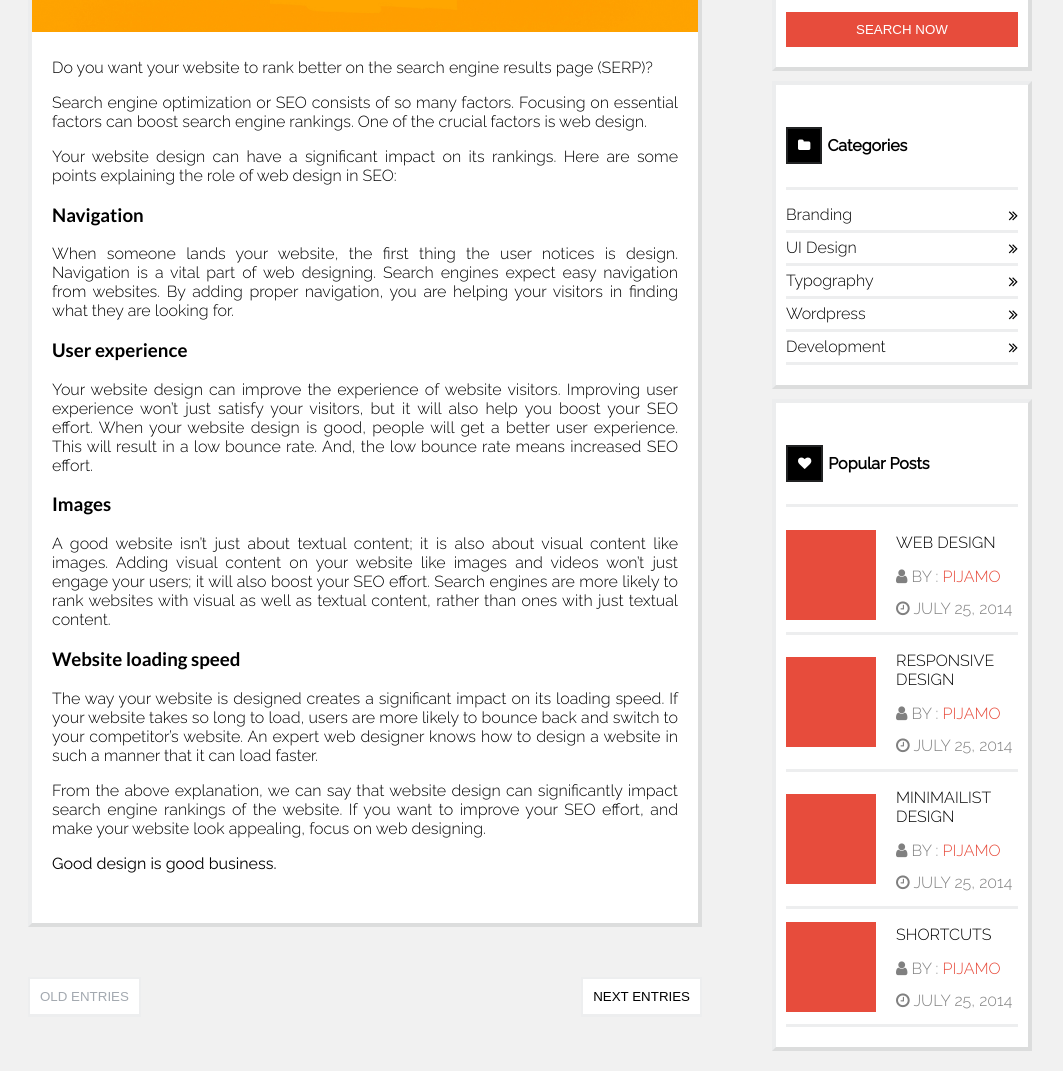
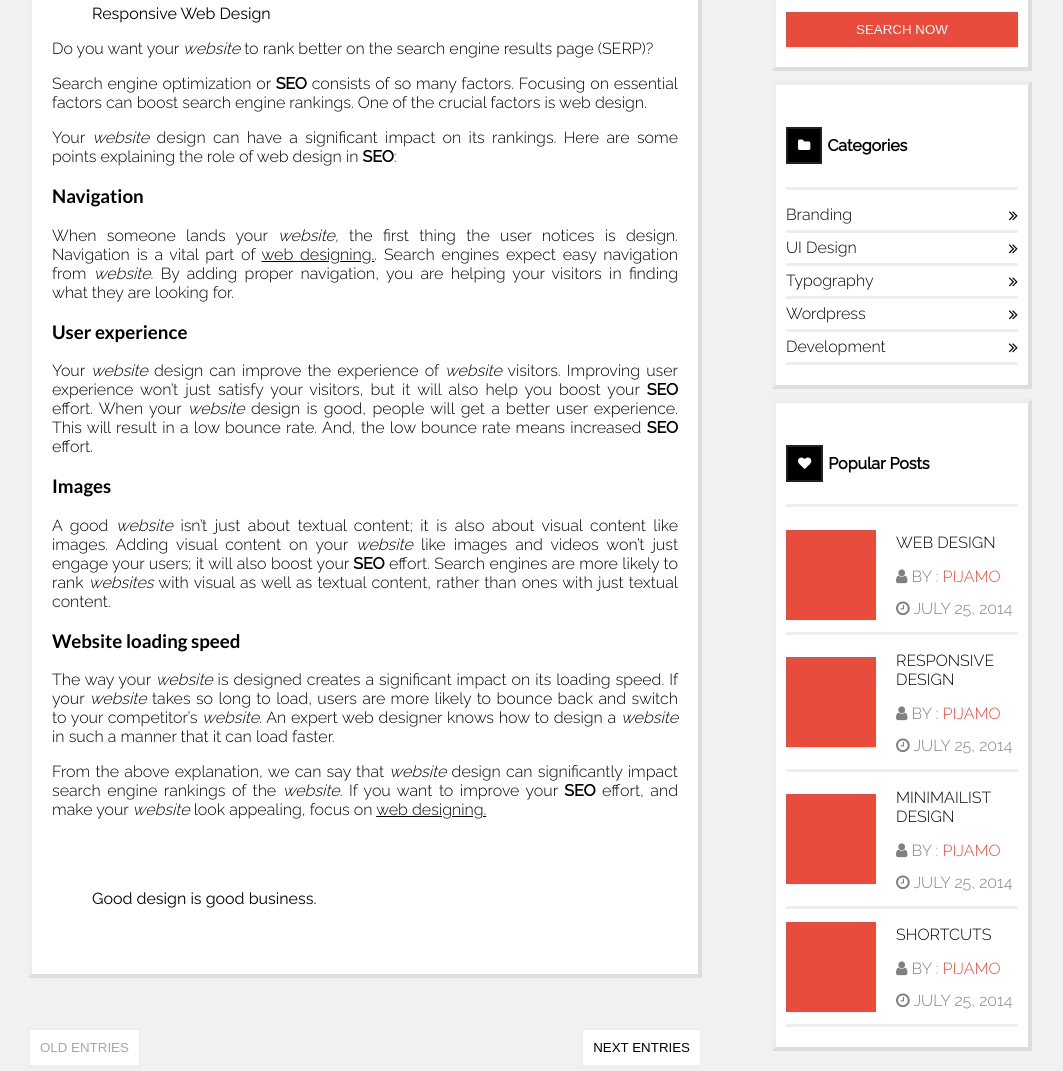
Before and after one commit to Pijamo/Pijamo.github.io, a plain HTML site: page blog.html in a window 1280 px wide. Shown: the part 757-1828 px from the top of the page, without its empty margins (100-1163 px from the left). Drawn offline with Linux system fonts and the light colour scheme.

Commit message:
additions
Removal of Inline styles, addition of <em> and <b>

```diff
--- a/blog.html
+++ b/blog.html
@@ -1,4 +1,4 @@
-<!DOCTYPE html5>
+i9<!DOCTYPE html5>
 <html lang="en">
 <head>
     <meta charset="UTF-8">
@@ -31,21 +31,27 @@
                     <button type="button"><i class="fa fa-share-alt"></i><span class="orange-font"> Share This </span></button>
                 </div>
                 <div class="blog" id="blog-body">
-                    <img src="images/Webdesign2_Promo.jpg" class="feature-image">
-                    <p>Do you want your website to rank better on the search engine results page (SERP)? </p>
-                    <p>Search engine optimization or SEO consists of so many factors. Focusing on essential factors can boost search engine rankings. One of the crucial factors is web design. </p>
-                    <p>Your website design can have a significant impact on its rankings. Here are some points explaining the role of web design in SEO: </p>
+                    <figure>
+                        <img src="images/Webdesign2_Promo.jpg" class="feature-image">
+                        <figcaption>Responsive Web Design</figcaption>
+                    </figure>
+                    <p>Do you want your <em>website</em> to rank better on the search engine results page (SERP)? </p>
+                    <p>Search engine optimization or <b>SEO</b> consists of so many factors. Focusing on essential factors can boost search engine rankings. One of the crucial factors is web design. </p>
+                    <p>Your <em>website</em> design can have a significant impact on its rankings. Here are some points explaining the role of web design in <b>SEO</b>: </p>
                     <h3>Navigation</h3>
-                    <p>When someone lands your website, the first thing the user notices is design. Navigation is a vital part of web designing. Search engines expect easy navigation from websites. By adding proper navigation, you are helping your visitors in finding what they are looking for. </p>
+                    <p>When someone lands your <em>website</em>, the first thing the user notices is design. Navigation is a vital part of <u>web designing.</u>. Search engines expect easy navigation from <em>website</em>. By adding proper navigation, you are helping your visitors in finding what they are looking for. </p>
                     <h3>User experience</h3>
-                    <p>Your website design can improve the experience of website visitors. Improving user experience won’t just satisfy your visitors, but it will also help you boost your SEO effort. When your website design is good, people will get a better user experience. This will result in a low bounce rate. And, the low bounce rate means increased SEO effort. </p>
+                    <p>Your <em>website</em> design can improve the experience of <em>website</em> visitors. Improving user experience won’t just satisfy your visitors, but it will also help you boost your <b>SEO</b> effort. When your <em>website</em> design is good, people will get a better user experience. This will result in a low bounce rate. And, the low bounce rate means increased <b>SEO</b> effort. </p>
                     <h3>Images</h3>
-                    <p>A good website isn’t just about textual content; it is also about visual content like images. Adding visual content on your website like images and videos won’t just engage your users; it will also boost your SEO effort. Search engines are more likely to rank websites with visual as well as textual content, rather than ones with just textual content. </p>
+                    <p>A good <em>website</em> isn’t just about textual content; it is also about visual content like images. Adding visual content on your <em>website</em> like images and videos won’t just engage your users; it will also boost your <b>SEO</b> effort. Search engines are more likely to rank <em>websites</em> with visual as well as textual content, rather than ones with just textual content. </p>
                     <h3>Website loading speed</h3>
-                    <p>The way your website is designed creates a significant impact on its loading speed. If your website takes so long to load, users are more likely to bounce back and switch to your competitor’s website. An expert web designer knows how to design a website in such a manner that it can load faster. </p>
-                    <p>From the above explanation, we can say that website design can significantly impact search engine rankings of the website. If you want to improve your SEO effort, and make your website look appealing, focus on web designing.</p>
+                    <p>The way your <em>website</em> is designed creates a significant impact on its loading speed. If your <em>website</em> takes so long to load, users are more likely to bounce back and switch to your competitor’s <em>website</em>. An expert web designer knows how to design a <em>website</em> in such a manner that it can load faster. </p>
+                    <p>From the above explanation, we can say that <em>website</em> design can significantly impact search engine rankings of the <em>website</em>. If you want to improve your <b>SEO</b> effort, and make your <em>website</em> look appealing, focus on <u>web designing.</u></p>
 
-                    <quote>Good design is good business.</quote>
+                    <br>
+                    <br>
+
+                    <blockquote cite="https://www.mckinsey.com/business-functions/organization/our-insights/good-design-is-good-business#">Good design is good business.</blockquote>
 
                 </div>
             </div>
```
Also changed, not shown: Blog_2.html (+4 -1 lines), index.html (+3 -3 lines).
